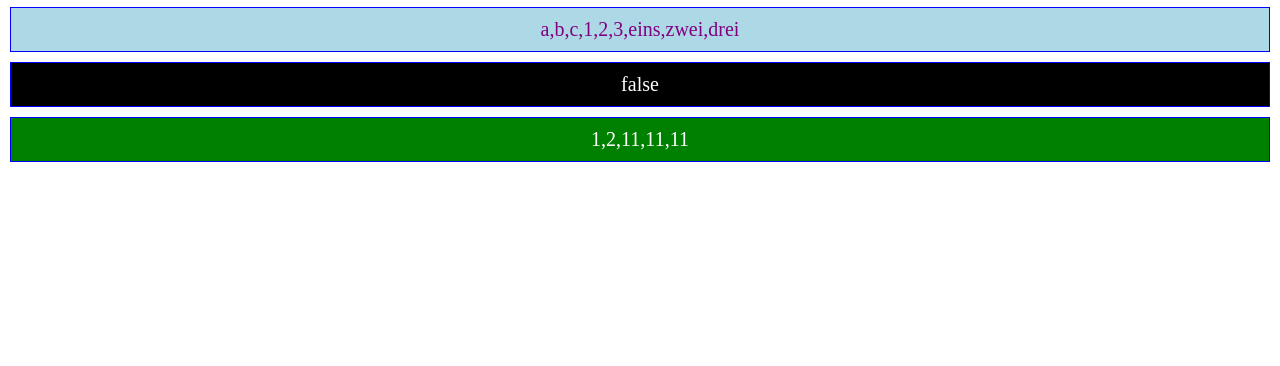
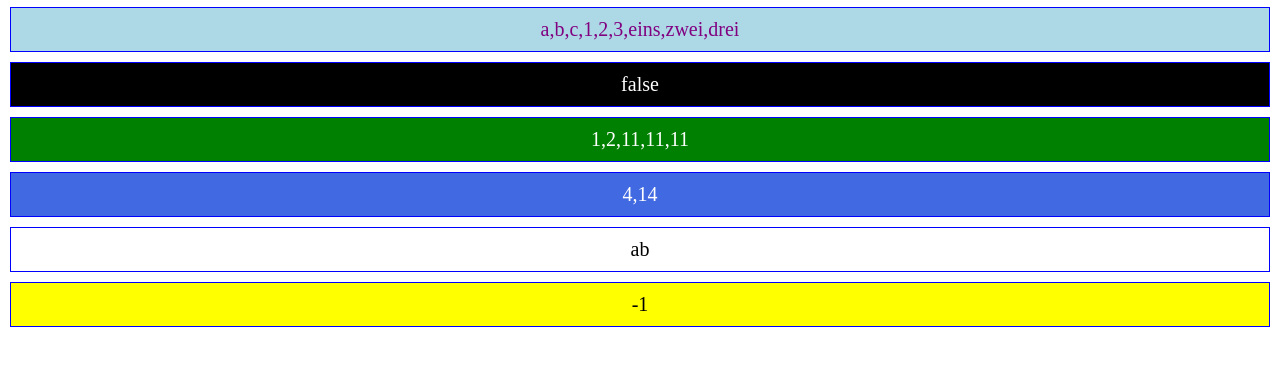
Before and after one commit to Wilson-You/array-funcs, a plain HTML site: page index.html in a window 1280 px wide. Shown: the part 146-512 px from the top of the page. Drawn offline with Linux system fonts and the light colour scheme.

Commit message:
funcs added

```diff
--- a/index.html
+++ b/index.html
@@ -16,6 +16,9 @@
     <p class='concat2'></p>
     <p class='every1'></p>
     <p class='fill1'></p>
+    <p class='filter1'></p>
+    <p class='find1'></p>
+    <p class='findindex1'></p>
 </body>
 
 </html>
--- a/script.js
+++ b/script.js
@@ -21,6 +21,25 @@ pEvery.innerHTML = arr1.every(aboveEight);
 //function fill; return a modified array
 const arr2 = [1, 2, 3, 4, 5]
 const pFill = document.querySelector('.fill1')
-const filled = arr2.fill(11, 2, 5)
+const filled = arr2.fill(11, 2)
 pFill.innerHTML = filled
-console.log(arr2);
+
+//function filter; return an array with elements passed the callback func
+
+const arr3 = [1, 4, 9, 11, 14]
+const filterFunc = item => item % 2 === 0
+const pFilter = document.querySelector('.filter1')
+pFilter.innerHTML = arr3.filter(filterFunc)
+
+//function find; return the first item, which meets the condition, from an array
+
+const arr4 = ['a', 'ab', 'abc', 'abcd']
+const findItem = item => item.length >= 2
+const pFind = document.querySelector('.find1')
+pFind.innerHTML = arr4.find(findItem)
+
+//function findIndex; return the index of the first item, which meets the condition, from an array
+const arr5 = [1, 3, 5, 9, 11]
+const pFindIndex = document.querySelector('.findindex1')
+const fIndex = item => item === 10
+pFindIndex.innerHTML = arr5.findIndex(fIndex)
--- a/style.css
+++ b/style.css
@@ -55,3 +55,33 @@ h1 {
     margin: 1rem;
     padding: 1rem;
 }
+
+.filter1{
+    background-color: royalblue;
+    color: white;
+    border: 1px solid blue;
+    font-size: 2rem;
+    text-align: center;
+    margin: 1rem;
+    padding: 1rem;
+}
+
+.find1{
+    background-color: white;
+    color: black;
+    border: 1px solid blue;
+    font-size: 2rem;
+    text-align: center;
+    margin: 1rem;
+    padding: 1rem;
+}
+
+.findindex1{
+    background-color: yellow;
+    color: black;
+    border: 1px solid blue;
+    font-size: 2rem;
+    text-align: center;
+    margin: 1rem;
+    padding: 1rem;
+}
```
